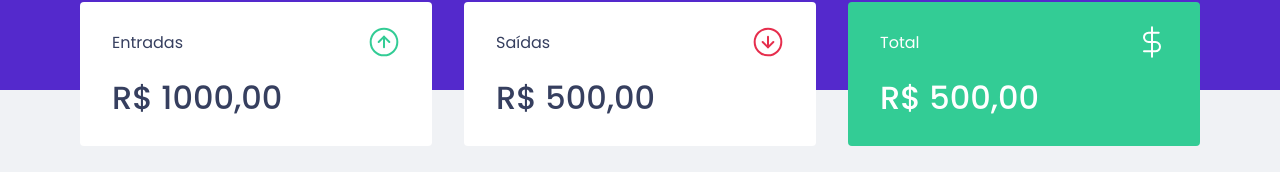
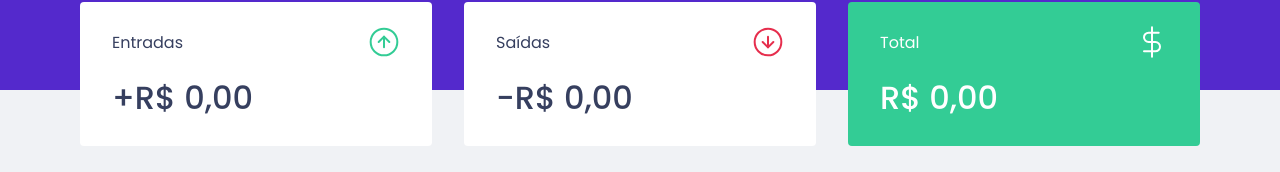
Before and after one commit to andersonlima7/dtmoney, a React (Vite) app: page / in a window 1280 px wide. Shown: the part 150-322 px from the top of the page. Built offline with nearby package versions, Linux system fonts and the light colour scheme; no server answers; what miragejs would draw is missing.

Commit message:
Finish the app

```diff
--- a/src/App.tsx
+++ b/src/App.tsx
@@ -3,7 +3,7 @@
 import { GlobalStyle } from "./styles/global";
 import { useState } from "react";
 import { NewTransactionModal } from "./components/NewTransactionModal";
-import { TransactionsContext, TransactionsProvider } from "./TransactionContext";
+import { TransactionsProvider } from "./hooks/useTransactions";
 
 export function App() {
   // Quando se exporta sem o default, quem usa esse componente necessariamente deve usar esse nome.
--- a/src/components/NewTransactionModal/index.tsx
+++ b/src/components/NewTransactionModal/index.tsx
@@ -5,7 +5,7 @@
 import income from "../../assets/income.svg";
 import outcome from "../../assets/outcome.svg";
 import { api } from "../../services/api";
-import { TransactionsContext } from "../../TransactionContext";
+import { useTransactions } from "../../hooks/useTransactions";
 
 interface NewTransactionModalProps {
   isOpen: boolean;
@@ -13,7 +13,7 @@
 }
 
 export function NewTransactionModal({ isOpen, onRequestClose }: NewTransactionModalProps) {
-  const { createTransaction } = useContext(TransactionsContext);
+  const { createTransaction } = useTransactions();
 
   const [title, setTitle] = useState("");
   const [amount, setAmount] = useState(0);
--- a/src/components/Summary/index.tsx
+++ b/src/components/Summary/index.tsx
@@ -3,10 +3,25 @@
 import outcome from "../../assets/outcome.svg";
 import total from "../../assets/total.svg";
 import { useContext } from "react";
-import { TransactionsContext } from "../../TransactionContext";
+import { useTransactions } from "../../hooks/useTransactions";
 
 export function Summary() {
-  const { transactions } = useContext(TransactionsContext);
+  const { transactions } = useTransactions();
+
+  const summary = transactions.reduce(
+    (acc, transaction) => {
+      if (transaction.type === "deposit") {
+        acc.deposits += transaction.amount;
+        acc.total += transaction.amount;
+      } else {
+        acc.withdraw += transaction.amount;
+        acc.total -= transaction.amount;
+      }
+
+      return acc;
+    },
+    { deposits: 0, withdraw: 0, total: 0 }
+  );
 
   return (
     <Container>
@@ -15,21 +30,38 @@
           <p>Entradas</p>
           <img src={income} alt="Entradas" />
         </header>
-        <strong>R$ 1000,00</strong>
+        <strong>
+          +
+          {new Intl.NumberFormat("pt-BR", {
+            style: "currency",
+            currency: "BRL",
+          }).format(summary.deposits)}
+        </strong>
       </div>
       <div>
         <header>
           <p>Saídas</p>
           <img src={outcome} alt="Saídas" />
         </header>
-        <strong>R$ 500,00</strong>
+        <strong>
+          -
+          {new Intl.NumberFormat("pt-BR", {
+            style: "currency",
+            currency: "BRL",
+          }).format(summary.withdraw)}
+        </strong>
       </div>
       <div className="green-background">
         <header>
           <p>Total</p>
           <img src={total} alt="Total" />
         </header>
-        <strong>R$ 500,00</strong>
+        <strong>
+          {new Intl.NumberFormat("pt-BR", {
+            style: "currency",
+            currency: "BRL",
+          }).format(summary.total)}
+        </strong>
       </div>
     </Container>
   );
--- a/src/components/TransactionsTable/index.tsx
+++ b/src/components/TransactionsTable/index.tsx
@@ -1,10 +1,8 @@
 import { Container } from "./styles";
-import { useContext, useEffect, useState } from "react";
-import { api } from "../../services/api";
-import { TransactionsContext } from "../../TransactionContext";
+import { useTransactions } from "../../hooks/useTransactions";
 
 export function TransactionTable() {
-  const { transactions } = useContext(TransactionsContext);
+  const { transactions } = useTransactions();
 
   return (
     <Container>
--- a/src/TransactionContext.tsx
+++ b/src/hooks/useTransactions.tsx
@@ -1,5 +1,5 @@
-import { createContext, ReactNode, useEffect, useState } from "react";
-import { api } from "./services/api";
+import { createContext, ReactNode, useContext, useEffect, useState } from "react";
+import { api } from "../services/api";
 
 type TransactionInput = Omit<Transaction, "id" | "createdAt">;
 
@@ -21,7 +21,7 @@
   createTransaction: (transaction: TransactionInput) => Promise<void>;
 }
 
-export const TransactionsContext = createContext({} as TransactionContextProps);
+const TransactionsContext = createContext({} as TransactionContextProps);
 
 export function TransactionsProvider({ children }: TransactionsProviderProps) {
   const [transactions, setTransactions] = useState<Transaction[]>([]);
@@ -43,3 +43,7 @@
     </TransactionsContext.Provider>
   );
 }
+
+export function useTransactions() {
+  return useContext(TransactionsContext);
+}
```
